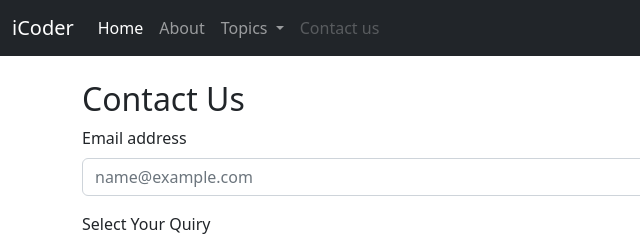
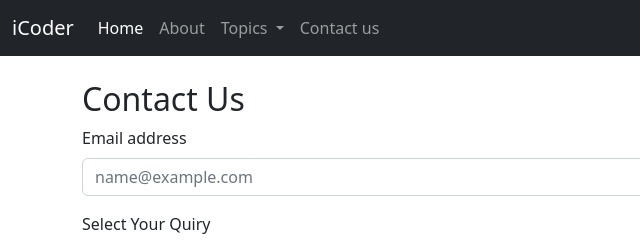
Before and after one commit to Gautam52/iCoderBootstrap, a plain HTML site: page contact.html in a window 1280 px wide. Shown: the top 240 px of the page, 0-640 px from the left. Drawn offline with nearby package versions, Linux system fonts and the light colour scheme.

Commit message:
Update contact.html

```diff
--- a/contact.html
+++ b/contact.html
@@ -42,7 +42,7 @@
                         </ul>
                     </li>
                     <li class="nav-item">
-                        <a class="nav-link disabled" href="/iCoderBootstrap/contact.html">Contact us</a>
+                        <a class="nav-link" aria-current="page" href="/iCoderBootstrap/contact.html">Contact us</a>
                     </li>
 
                 </ul>
```
